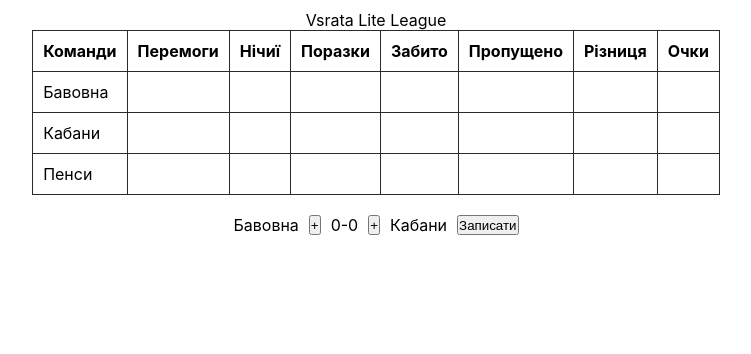
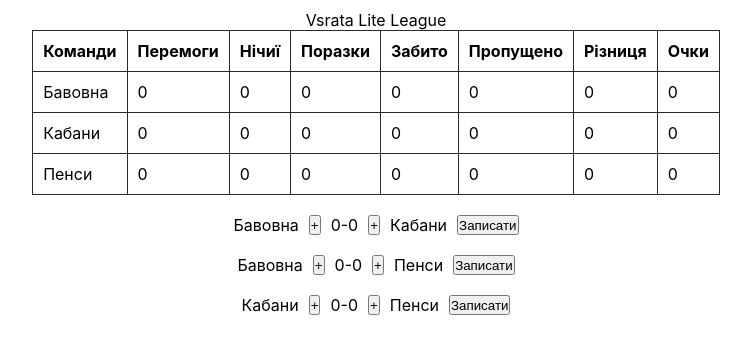
Before and after one commit to zlatan-dp/football-results, a React (Create React App) app: page / in a window 1280 px wide. Shown: the top 354 px of the page, without its empty margins (264-1015 px from the left). Built offline with nearby package versions, Linux system fonts and the light colour scheme.

Commit message:
add basic logic

```diff
--- a/src/components/App.jsx
+++ b/src/components/App.jsx
@@ -1,11 +1,61 @@
-import { ResultItem } from './ResultItem/ResultItem';
+import { useState } from 'react';
+import { bavovnaKabans } from 'helpers/BavovnaKabans';
+import { bavovnaPensy } from 'helpers/BavovnaPensy';
+import { kabansPensy } from 'helpers/KabansPensy';
+
+import { ResultItemBavKab } from './ResultItem/ResultItemBavKab';
+import { ResultItemBavPens } from './ResultItem/ResultItemBavPens';
+import { ResultItemKabPens } from './ResultItem/ResultItemKabPens';
+
 import { TotalTable } from './TotalTable/TotalTable';
 
 export const App = () => {
+  const [bavovnaStats, setBavovnaStats] = useState({
+    wins: 0,
+    draws: 0,
+    losses: 0,
+    goalsFor: 0,
+    goalsAgainst: 0,
+  });
+
+  const [kabansStats, setKabansStats] = useState({
+    wins: 0,
+    draws: 0,
+    losses: 0,
+    goalsFor: 0,
+    goalsAgainst: 0,
+  });
+
+  const [pensyStats, setPensyStats] = useState({
+    wins: 0,
+    draws: 0,
+    losses: 0,
+    goalsFor: 0,
+    goalsAgainst: 0,
+  });
+
+  const updateBavovnaKabans = (bavovnaGoals, kabansGoals) => {
+    bavovnaKabans(bavovnaGoals, kabansGoals, setBavovnaStats, setKabansStats);
+  };
+
+  const updateBavovnaPensy = (bavovnaGoals, pensyGoals) => {
+    bavovnaPensy(bavovnaGoals, pensyGoals, setBavovnaStats, setPensyStats);
+  };
+
+  const updateKabansPensy = (kabansGoals, pensyGoals) => {
+    kabansPensy(kabansGoals, pensyGoals, setKabansStats, setPensyStats);
+  };
+
   return (
     <>
-      <TotalTable />
-      <ResultItem />
+      <TotalTable
+        bavovna={bavovnaStats}
+        kabans={kabansStats}
+        pensy={pensyStats}
+      />
+      <ResultItemBavKab updateBavovnaKabans={updateBavovnaKabans} />
+      <ResultItemBavPens updateBavovnaPensy={updateBavovnaPensy} />
+      <ResultItemKabPens updateKabansPensy={updateKabansPensy} />
     </>
   );
 };
--- /dev/null
+++ b/src/components/ResultItem/ResultItemBavKab.jsx
@@ -0,0 +1,48 @@
+import { useState } from 'react';
+import { GoalBtn, ResultWrap, SaveBtn, ScoreWrap } from './ResultItem.styled';
+import { Container } from 'components/global/Container';
+
+export const ResultItemBavKab = ({ updateBavovnaKabans }) => {
+  const [bavovnaScore, setBavovnaScore] = useState(0);
+  const [kabansScore, setKabansScore] = useState(0);
+  const [isSaved, setIsSaved] = useState(false);
+
+  const bavovnaIncrement = () => {
+    setBavovnaScore(prevState => prevState + 1);
+  };
+  const kabansIncrement = () => {
+    setKabansScore(prevState => prevState + 1);
+  };
+
+  const saveResult = () => {
+    setIsSaved(true);
+    updateBavovnaKabans(bavovnaScore, kabansScore);
+  };
+
+  return (
+    <Container>
+      <ResultWrap>
+        <p>Бавовна</p>
+        {!isSaved && (
+          <GoalBtn type="button" onClick={bavovnaIncrement}>
+            +
+          </GoalBtn>
+        )}
+        <ScoreWrap>
+          <span>{bavovnaScore}</span>
+          <span>-</span>
+          <span>{kabansScore}</span>
+        </ScoreWrap>
+        {!isSaved && (
+          <GoalBtn type="button" onClick={kabansIncrement}>
+            +
+          </GoalBtn>
+        )}
+        <p>Кабани</p>
+        <SaveBtn disabled={isSaved} type="button" onClick={saveResult}>
+          Записати
+        </SaveBtn>
+      </ResultWrap>
+    </Container>
+  );
+};
--- a/src/components/ResultItem/ResultItem.jsx
+++ b/src/components/ResultItem/ResultItemBavPens.jsx
@@ -2,20 +2,21 @@ import { useState } from 'react';
 import { GoalBtn, ResultWrap, SaveBtn, ScoreWrap } from './ResultItem.styled';
 import { Container } from 'components/global/Container';
 
-export const ResultItem = () => {
+export const ResultItemBavPens = ({ updateBavovnaPensy }) => {
   const [bavovnaScore, setBavovnaScore] = useState(0);
-  const [kabansScore, setKabansScore] = useState(0);
+  const [pensyScore, setPensyScore] = useState(0);
   const [isSaved, setIsSaved] = useState(false);
 
   const bavovnaIncrement = () => {
     setBavovnaScore(prevState => prevState + 1);
   };
-  const kabansIncrement = () => {
-    setKabansScore(prevState => prevState + 1);
+  const pensyIncrement = () => {
+    setPensyScore(prevState => prevState + 1);
   };
 
   const saveResult = () => {
     setIsSaved(true);
+    updateBavovnaPensy(bavovnaScore, pensyScore);
   };
 
   return (
@@ -30,14 +31,14 @@ export const ResultItem = () => {
         <ScoreWrap>
           <span>{bavovnaScore}</span>
           <span>-</span>
-          <span>{kabansScore}</span>
+          <span>{pensyScore}</span>
         </ScoreWrap>
         {!isSaved && (
-          <GoalBtn type="button" onClick={kabansIncrement}>
+          <GoalBtn type="button" onClick={pensyIncrement}>
             +
           </GoalBtn>
         )}
-        <p>Кабани</p>
+        <p>Пенси</p>
         <SaveBtn disabled={isSaved} type="button" onClick={saveResult}>
           Записати
         </SaveBtn>
--- /dev/null
+++ b/src/components/ResultItem/ResultItemKabPens.jsx
@@ -0,0 +1,48 @@
+import { useState } from 'react';
+import { GoalBtn, ResultWrap, SaveBtn, ScoreWrap } from './ResultItem.styled';
+import { Container } from 'components/global/Container';
+
+export const ResultItemKabPens = ({ updateKabansPensy }) => {
+  const [kabansScore, setKabansScore] = useState(0);
+  const [pensyScore, setPensyScore] = useState(0);
+  const [isSaved, setIsSaved] = useState(false);
+
+  const kabansIncrement = () => {
+    setKabansScore(prevState => prevState + 1);
+  };
+  const pensyIncrement = () => {
+    setPensyScore(prevState => prevState + 1);
+  };
+
+  const saveResult = () => {
+    setIsSaved(true);
+    updateKabansPensy(kabansScore, pensyScore);
+  };
+
+  return (
+    <Container>
+      <ResultWrap>
+        <p>Кабани</p>
+        {!isSaved && (
+          <GoalBtn type="button" onClick={kabansIncrement}>
+            +
+          </GoalBtn>
+        )}
+        <ScoreWrap>
+          <span>{kabansScore}</span>
+          <span>-</span>
+          <span>{pensyScore}</span>
+        </ScoreWrap>
+        {!isSaved && (
+          <GoalBtn type="button" onClick={pensyIncrement}>
+            +
+          </GoalBtn>
+        )}
+        <p>Пенси</p>
+        <SaveBtn disabled={isSaved} type="button" onClick={saveResult}>
+          Записати
+        </SaveBtn>
+      </ResultWrap>
+    </Container>
+  );
+};
--- a/src/components/TotalTable/TotalTable.jsx
+++ b/src/components/TotalTable/TotalTable.jsx
@@ -1,7 +1,16 @@
 import { Container } from 'components/global/Container';
 import { TableWrap } from './TotalTable.styled';
 
-export const TotalTable = () => {
+export const TotalTable = ({ bavovna, kabans, pensy }) => {
+  const bavovnaGoalDif = bavovna.goalsFor - bavovna.goalsAgainst;
+  const bavovnaPoints = bavovna.wins * 3 + bavovna.draws;
+
+  const kabansGoalDif = kabans.goalsFor - kabans.goalsAgainst;
+  const kabansPoints = kabans.wins * 3 + kabans.draws;
+
+  const pensyGoalDif = pensy.goalsFor - pensy.goalsAgainst;
+  const pensyPoints = pensy.wins * 3 + pensy.draws;
+
   return (
     <Container>
       <TableWrap>
@@ -23,33 +32,33 @@ export const TotalTable = () => {
           <tbody>
             <tr>
               <td>Бавовна</td>
-              <td></td>
-              <td></td>
-              <td></td>
-              <td></td>
-              <td></td>
-              <td></td>
-              <td></td>
+              <td>{bavovna.wins}</td>
+              <td>{bavovna.draws}</td>
+              <td>{bavovna.losses}</td>
+              <td>{bavovna.goalsFor}</td>
+              <td>{bavovna.goalsAgainst}</td>
+              <td>{bavovnaGoalDif}</td>
+              <td>{bavovnaPoints}</td>
             </tr>
             <tr>
               <td>Кабани</td>
-              <td></td>
-              <td></td>
-              <td></td>
-              <td></td>
-              <td></td>
-              <td></td>
-              <td></td>
+              <td>{kabans.wins}</td>
+              <td>{kabans.draws}</td>
+              <td>{kabans.losses}</td>
+              <td>{kabans.goalsFor}</td>
+              <td>{kabans.goalsAgainst}</td>
+              <td>{kabansGoalDif}</td>
+              <td>{kabansPoints}</td>
             </tr>
             <tr>
               <td>Пенси</td>
-              <td></td>
-              <td></td>
-              <td></td>
-              <td></td>
-              <td></td>
-              <td></td>
-              <td></td>
+              <td>{pensy.wins}</td>
+              <td>{pensy.draws}</td>
+              <td>{pensy.losses}</td>
+              <td>{pensy.goalsFor}</td>
+              <td>{pensy.goalsAgainst}</td>
+              <td>{pensyGoalDif}</td>
+              <td>{pensyPoints}</td>
             </tr>
           </tbody>
         </table>
--- /dev/null
+++ b/src/helpers/BavovnaKabans.js
@@ -0,0 +1,51 @@
+export const bavovnaKabans = (
+  bavovnaGoals,
+  kabansGoals,
+  setBavovnaStats,
+  setKabansStats
+) => {
+  setBavovnaStats(prevState => ({
+    ...prevState,
+    goalsFor: prevState.goalsFor + bavovnaGoals,
+    goalsAgainst: prevState.goalsAgainst + kabansGoals,
+  }));
+
+  setKabansStats(prevState => ({
+    ...prevState,
+    goalsFor: prevState.goalsFor + kabansGoals,
+    goalsAgainst: prevState.goalsAgainst + bavovnaGoals,
+  }));
+  if (bavovnaGoals > kabansGoals) {
+    setBavovnaStats(prevState => ({
+      ...prevState,
+      wins: prevState.wins + 1,
+    }));
+
+    setKabansStats(prevState => ({
+      ...prevState,
+      losses: prevState.losses + 1,
+    }));
+  }
+  if (bavovnaGoals < kabansGoals) {
+    setBavovnaStats(prevState => ({
+      ...prevState,
+      losses: prevState.losses + 1,
+    }));
+
+    setKabansStats(prevState => ({
+      ...prevState,
+      wins: prevState.wins + 1,
+    }));
+  }
+  if (bavovnaGoals === kabansGoals) {
+    setBavovnaStats(prevState => ({
+      ...prevState,
+      draws: prevState.draws + 1,
+    }));
+
+    setKabansStats(prevState => ({
+      ...prevState,
+      draws: prevState.draws + 1,
+    }));
+  }
+};
--- /dev/null
+++ b/src/helpers/BavovnaPensy.js
@@ -0,0 +1,51 @@
+export const bavovnaPensy = (
+  bavovnaGoals,
+  pensyGoals,
+  setBavovnaStats,
+  setPensyStats
+) => {
+  setBavovnaStats(prevState => ({
+    ...prevState,
+    goalsFor: prevState.goalsFor + bavovnaGoals,
+    goalsAgainst: prevState.goalsAgainst + pensyGoals,
+  }));
+
+  setPensyStats(prevState => ({
+    ...prevState,
+    goalsFor: prevState.goalsFor + pensyGoals,
+    goalsAgainst: prevState.goalsAgainst + bavovnaGoals,
+  }));
+  if (bavovnaGoals > pensyGoals) {
+    setBavovnaStats(prevState => ({
+      ...prevState,
+      wins: prevState.wins + 1,
+    }));
+
+    setPensyStats(prevState => ({
+      ...prevState,
+      losses: prevState.losses + 1,
+    }));
+  }
+  if (bavovnaGoals < pensyGoals) {
+    setBavovnaStats(prevState => ({
+      ...prevState,
+      losses: prevState.losses + 1,
+    }));
+
+    setPensyStats(prevState => ({
+      ...prevState,
+      wins: prevState.wins + 1,
+    }));
+  }
+  if (bavovnaGoals === pensyGoals) {
+    setBavovnaStats(prevState => ({
+      ...prevState,
+      draws: prevState.draws + 1,
+    }));
+
+    setPensyStats(prevState => ({
+      ...prevState,
+      draws: prevState.draws + 1,
+    }));
+  }
+};
--- /dev/null
+++ b/src/helpers/KabansPensy.js
@@ -0,0 +1,51 @@
+export const kabansPensy = (
+  kabansGoals,
+  pensyGoals,
+  setKabansStats,
+  setPensyStats
+) => {
+  setKabansStats(prevState => ({
+    ...prevState,
+    goalsFor: prevState.goalsFor + kabansGoals,
+    goalsAgainst: prevState.goalsAgainst + pensyGoals,
+  }));
+
+  setPensyStats(prevState => ({
+    ...prevState,
+    goalsFor: prevState.goalsFor + pensyGoals,
+    goalsAgainst: prevState.goalsAgainst + kabansGoals,
+  }));
+  if (kabansGoals > pensyGoals) {
+    setKabansStats(prevState => ({
+      ...prevState,
+      wins: prevState.wins + 1,
+    }));
+
+    setPensyStats(prevState => ({
+      ...prevState,
+      losses: prevState.losses + 1,
+    }));
+  }
+  if (kabansGoals < pensyGoals) {
+    setKabansStats(prevState => ({
+      ...prevState,
+      losses: prevState.losses + 1,
+    }));
+
+    setPensyStats(prevState => ({
+      ...prevState,
+      wins: prevState.wins + 1,
+    }));
+  }
+  if (kabansGoals === pensyGoals) {
+    setKabansStats(prevState => ({
+      ...prevState,
+      draws: prevState.draws + 1,
+    }));
+
+    setPensyStats(prevState => ({
+      ...prevState,
+      draws: prevState.draws + 1,
+    }));
+  }
+};
```
